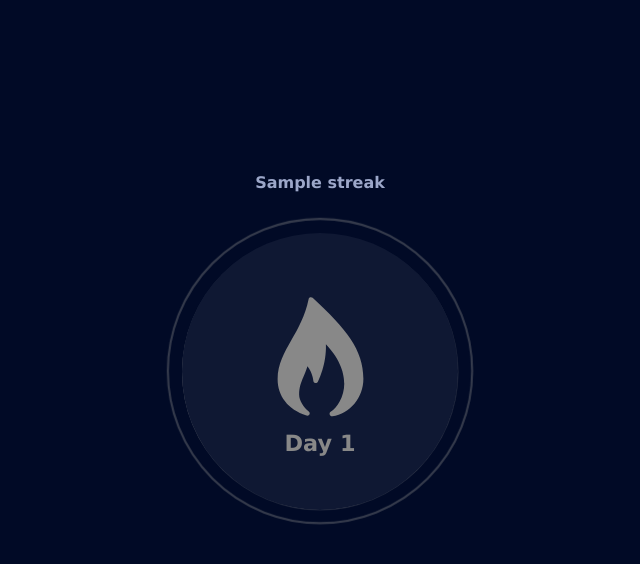
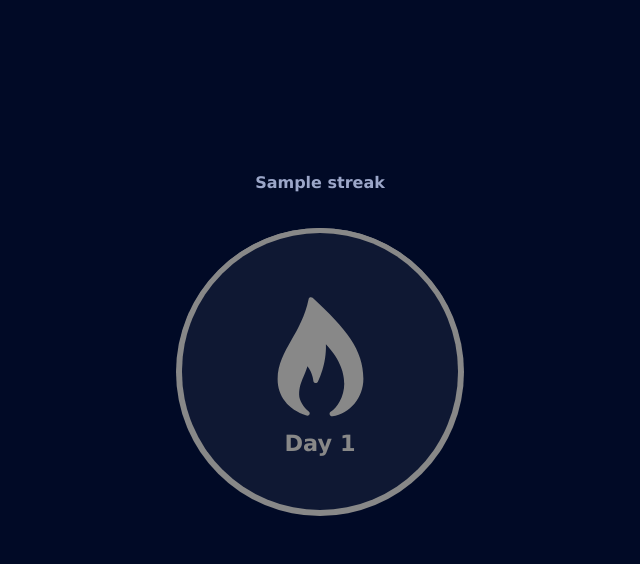
Before and after one commit to Anas-Shakeel/streaky-webapp, a Django app: template streaky/streaks/templates/streaks/home.html in a window 1280 px wide. Shown: the part 57-621 px from the top of the page, without its empty margins (320-960 px from the left). Run offline with Django 5.2, Linux system fonts and the light colour scheme; tables that the repository leaves empty hold one stand-in row (values such as "Sample post"); the template is opened without the code that fills it: values that come from a table or form of the project are taken from there, most other values are stand-ins (such as "Sample title", 1, 10 or a date in 2020).

Commit message:
Handle streak button dynamically

```diff
--- a/streaky/streaks/templates/streaks/home.html
+++ b/streaky/streaks/templates/streaks/home.html
@@ -9,11 +9,12 @@
 <main class="home-main-container">
     <h2 class="streak-title">{{streak.title}}</h2>
     <div class="streak-btn-container">
-        <div class="streak-btn-border-animation" style="border-color: {{ streak_color }};"></div>
-        <div class="streak-btn-border" style="background-color: {{ streak_color }};"></div>
+        <div id="borderRing" class="streak-btn-border-animation" style="border-color: {{ streak_color }};"></div>
+        <div id="border" class="streak-btn-border" style="background-color: {{ streak_color }};"></div>
         <button class="streak-btn" id="streakBtn" name="streak-btn">
             <svg
                 class="streak-btn-svg"
+                id="streakBtnSVG"
                 style="fill: {{streak_color}};"
                 xmlns="http://www.w3.org/2000/svg"
                 viewBox="0 0 50 50"
@@ -22,28 +23,38 @@
                 <path
                     d="M29.835938 50.019531C29.421875 50.019531 29.039063 49.765625 28.886719 49.371094C28.710938 48.929688 28.867188 48.425781 29.261719 48.15625C32.078125 46.234375 34.941406 41.824219 34.980469 36.300781C35.007813 32.363281 33.632813 26.421875 27.273438 19.699219C27.597656 28.074219 24.078125 35.132813 23.910156 35.460938C23.703125 35.875 23.246094 36.09375 22.796875 36C22.34375 35.90625 22.011719 35.523438 21.980469 35.066406C21.980469 35.027344 21.726563 31.734375 19.511719 28.992188C18.976563 30.742188 18.382813 32.136719 17.847656 33.402344C16.824219 35.804688 16.019531 37.703125 16.019531 40.945313C16.019531 43.421875 18.027344 46.332031 19.957031 47.867188C20.269531 48.042969 20.480469 48.375 20.480469 48.761719C20.480469 49.324219 20.023438 49.78125 19.457031 49.78125C19.449219 49.78125 19.445313 49.78125 19.4375 49.78125C19.328125 49.78125 19.214844 49.761719 19.105469 49.726563C11.285156 47.027344 6.980469 41.558594 6.980469 34.328125C6.980469 28.179688 9.796875 23.222656 12.777344 17.972656C15.460938 13.246094 18.503906 7.890625 20 0.789063C20.078125 0.433594 20.339844 0.140625 20.6875 0.0273438C21.039063 -0.0859375 21.421875 0.00390625 21.691406 0.253906C35.839844 13.320313 43.019531 22.164063 43.019531 34.210938C43.019531 42.136719 37.417969 48.929688 29.984375 50.011719C29.933594 50.019531 29.882813 50.019531 29.835938 50.019531Z" />
             </svg>
-            <p class="streak-count" style="color: {{streak_color}};">
-                Day <span id="streakCount" style="color: {{streak_color}};">{{streak.count}}</span>
-            </p>
+            <p id="streakCount" class="streak-count" style="color: {{streak_color}};">Day {{streak.count}}</p>
         </button>
     </div>
 </main>
 
 {% csrf_token %}
 <script>
+    function main() {
         // Get CSRF token
         const csrftoken = document.querySelector("[name=csrfmiddlewaretoken]").value;
 
-    // Get dynamic URL
+        // Get View Data
         const view_url = "{% url 'streaks:increase' %}";
+        const streak_color = "{{ streak_color }}";
+        const already_increased = "{{ streak.already_increased }}";
 
         // Get DOM elements
         const streak_count = document.getElementById("streakCount");
         const streak_btn = document.getElementById("streakBtn");
+        const border = document.getElementById("border");
+        const border_ring = document.getElementById("borderRing");
 
-    // POST
+        // Disable button if already increased
+        if (already_increased == "True") {
+            streak_btn.disabled = true;
+            border.classList.add("no-animation");
+            border_ring.classList.add("no-animation");
+        }
+
+        // Streak Button Event
         streak_btn.addEventListener("click", () => {
-        const current_streak = parseInt(streak_count.textContent, 10);
+            // const current_streak = parseInt(streak_count.textContent, 10);
 
             // POST current streak to server
             fetch(view_url, {
@@ -52,14 +63,31 @@
                     "Content-Type": "application/x-www-form-urlencoded",
                     "X-CSRFToken": csrftoken,
                 },
-            body: new URLSearchParams({ count: current_streak }),
+                body: new URLSearchParams(),
             })
                 .then((response) => response.json())
                 .then((data) => {
-                streak_count.textContent = data.count;
+                    streak_count.textContent = `Day ${data.count}`;
+
+                    // Disable Streak afterwards
+                    streak_btn.disabled = true;
+                    border.classList.add("no-animation");
+                    border_ring.classList.add("no-animation");
+
+                    change_color("grey");
                 })
                 .catch((error) => console.error(error));
         });
+    }
+
+    function change_color(color) {
+        document.getElementById("border").style.backgroundColor = color;
+        document.getElementById("borderRing").style.borderColor = color;
+        document.getElementById("streakBtnSVG").style.fill = color;
+        document.getElementsByClassName("streak-count")[0].style.color = color;
+    }
+
+    document.addEventListener("DOMContentLoaded", main());
 </script>
 
 {% endblock content %}
```
Lines whose indentation alone changed are shown as unchanged.
